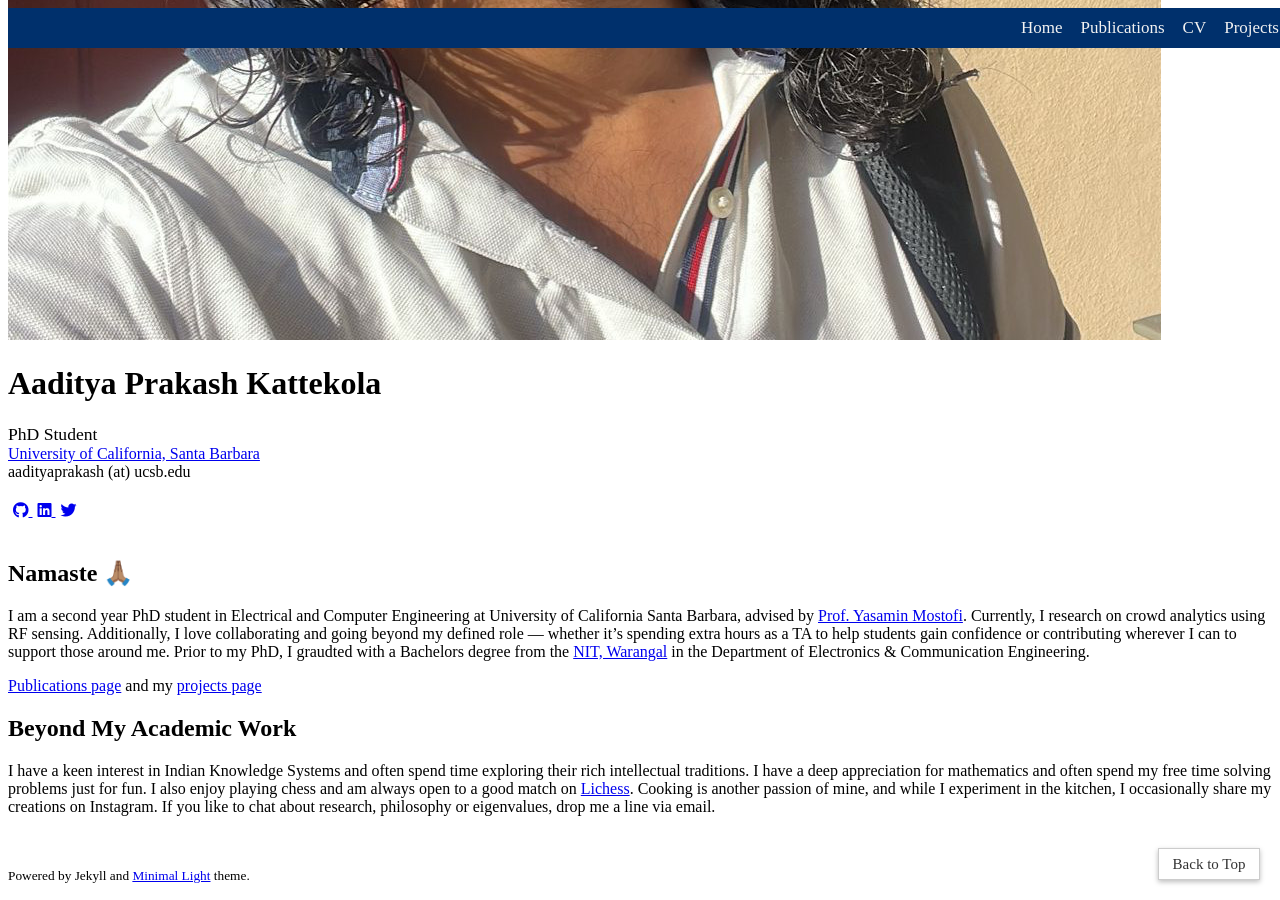
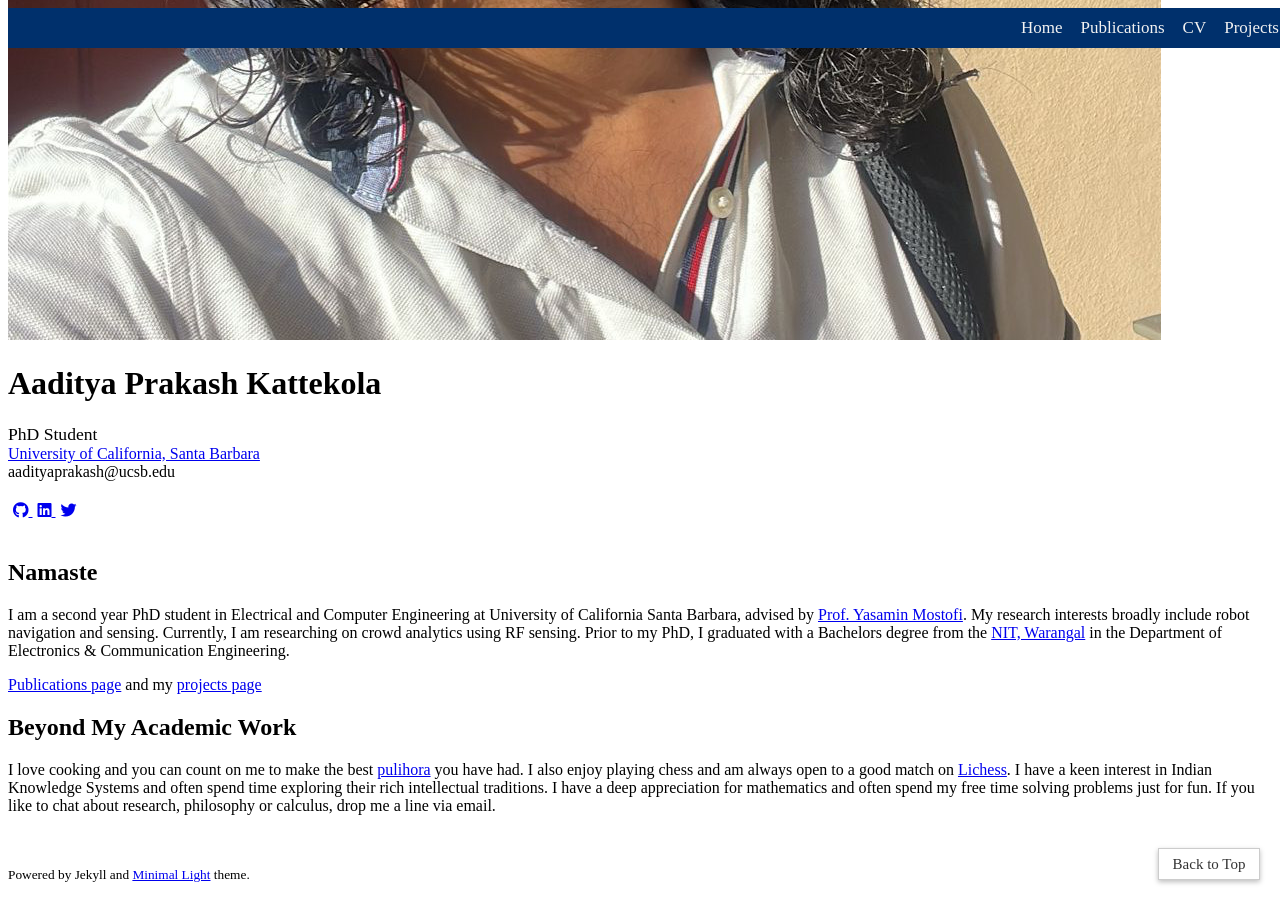
Before and after one commit to Kapi2910/kapi2910.github.io, a Jekyll site: the page built from index.md, in a window 1280 px wide and 900 px high, scrolled down 821 px. Built offline with Jekyll 4.4.1, drawn with Linux system fonts in a browser that asks for light colours; nearby versions of some CDN libraries; some web fonts are replaced; a style sheet for code colours, icons or effects is not loaded.

Commit message:
Content Update 1

```diff
--- a/_config.yml
+++ b/_config.yml
@@ -15,7 +15,7 @@ title: Aaditya Prakash Kattekola
 position: PhD Student
 affiliation: University of California, Santa Barbara
 affiliation_link: https://www.ece.ucsb.edu/
-email: aadityaprakash (at) ucsb.edu
+email: aadityaprakash@ucsb.edu
 
 # Search Engine Optimization (SEO)
 # The following information is used to improve the website traffic from search engines, e.g., Google.
--- a/_data/preprints.yml
+++ b/_data/preprints.yml
@@ -1,6 +1,6 @@
 main:
   - title: Crowd Size Estimation for Non-Uniform Spatial Distributions with mmWave Radar
-    authors: Anurag Pallaprolu, <strong>Aaditya Prakash Kattekola</strong>, Winston Hurst, Upamanyu Madhow, Ashutosh Sabharwal and Yasamin Mostof
+    authors: Anurag Pallaprolu, <strong>Aaditya Prakash Kattekola</strong>, Winston Hurst, Upamanyu Madhow, Ashutosh Sabharwal and Yasamin Mostofi
     conference_short: ArXiv
     conference: ArXiv Preprint
     pdf: https://arxiv.org/pdf/2410.09200
--- a/_layouts/project.html
+++ b/_layouts/project.html
@@ -74,7 +74,7 @@
 
 
     <div class="wrapper">
-      <section style="float: none; width: auto;">
+      <section style="float: none; width: 80%;">
 
       {{ content }}
 
--- a/index.md
+++ b/index.md
@@ -5,15 +5,14 @@ title: Aaditya Prakash Kattekola
 layout: homepage
 permalink: /
 ---
-## Namaste 🙏🏽
+## Namaste
 
-I am a second year PhD student in Electrical and Computer Engineering at University of California Santa Barbara, advised by [Prof. Yasamin Mostofi](https://web.ece.ucsb.edu/~ymostofi/). Currently, I research on crowd analytics using RF sensing. Additionally, I love collaborating and going beyond my defined role — whether it's spending extra hours as a TA to help students gain confidence or contributing wherever I can to support those around me. Prior to my PhD, I graudted with a Bachelors degree from the [NIT, Warangal](https://www.nitw.ac.in) in the Department of Electronics & Communication Engineering.
+I am a second year PhD student in Electrical and Computer Engineering at University of California Santa Barbara, advised by [Prof. Yasamin Mostofi](https://web.ece.ucsb.edu/~ymostofi/). My research interests broadly include robot navigation and sensing. Currently, I am researching on crowd analytics using RF sensing. Prior to my PhD, I graduated with a Bachelors degree from the [NIT, Warangal](https://www.nitw.ac.in) in the Department of Electronics & Communication Engineering.
 
 [Publications page](./publications/) and my [projects page](./projects/)
 
 ## Beyond My Academic Work
-
- I have a keen interest in Indian Knowledge Systems and often spend time exploring their rich intellectual traditions. I have a deep appreciation for mathematics and often spend my free time solving problems just for fun. I also enjoy playing chess and am always open to a good match on [Lichess](https://lichess.org/@/AadityaP). Cooking is another passion of mine, and while I experiment in the kitchen, I occasionally share my creations on Instagram. If you like to chat about research, philosophy or eigenvalues, drop me a line via email.
+I love cooking and you can count on me to make the best [pulihora](https://en.wikipedia.org/wiki/Pulihora) you have had. I also enjoy playing chess and am always open to a good match on [Lichess](https://lichess.org/@/AadityaP). I have a keen interest in Indian Knowledge Systems and often spend time exploring their rich intellectual traditions. I have a deep appreciation for mathematics and often spend my free time solving problems just for fun. If you like to chat about research, philosophy or calculus, drop me a line via email.
 
 <!--
 You can use HTML elements in Markdown, such as the comment element, and they won't be affected by a markdown parser. However, if you create an HTML element in your markdown file, you cannot use markdown syntax within that element's contents.
```
